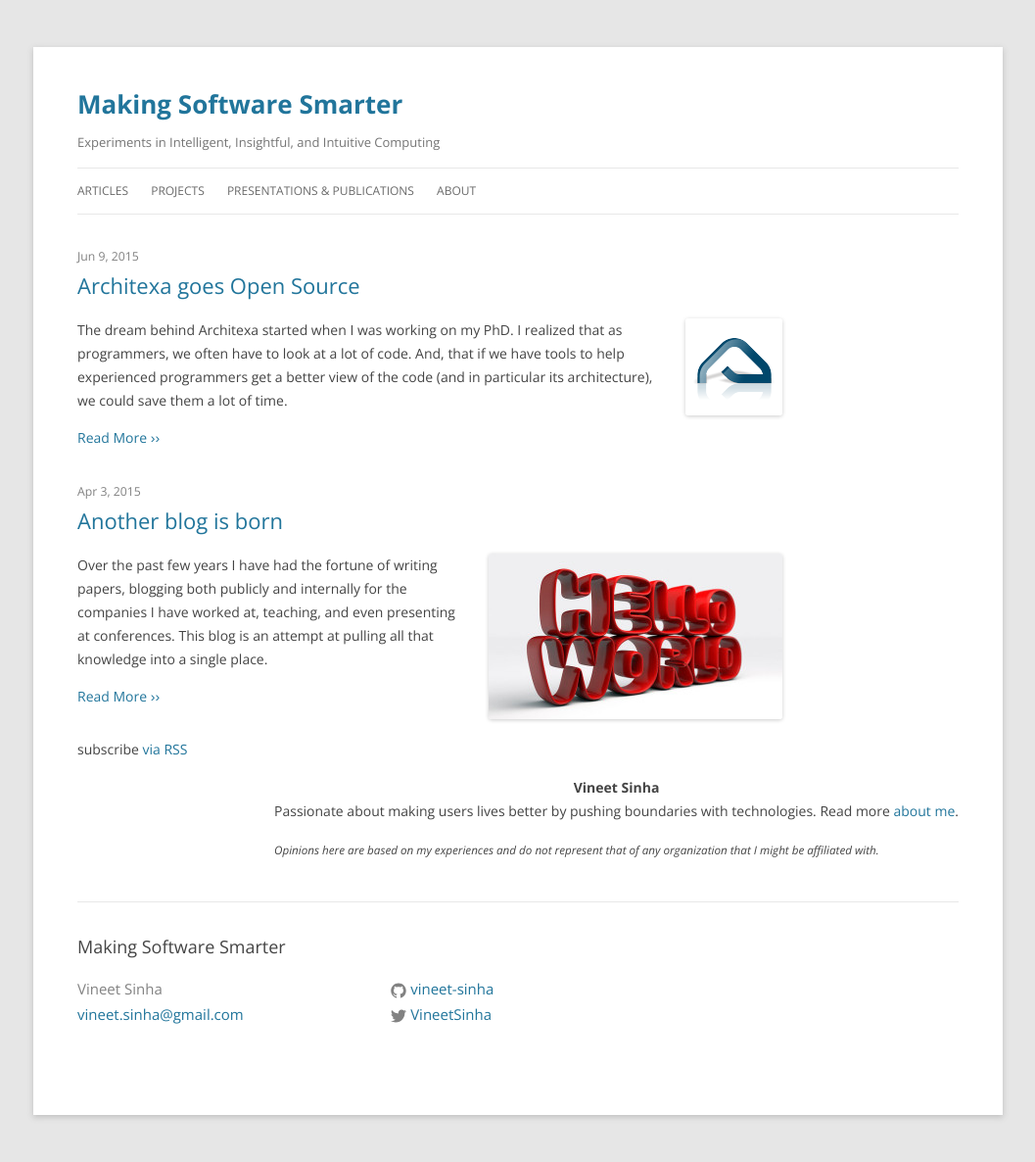
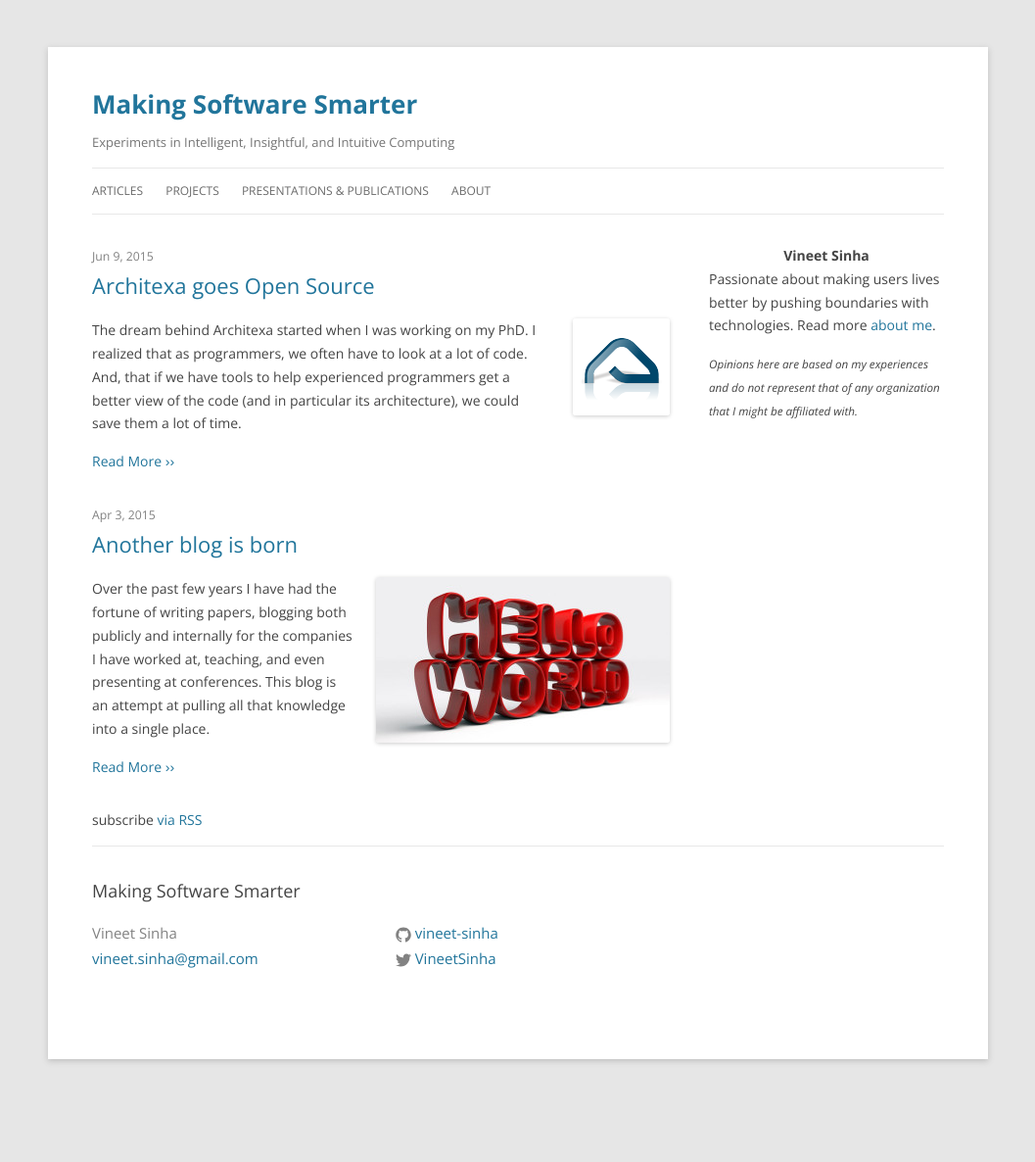
Before and after one commit to i3labs/i3labs.github.io, a Jekyll site: the page built from index.md, in a window 1280 px wide. Shown: the whole page at 98% size, without its empty margins (111-1168 px from the left). Built offline with Jekyll 4.4.1, drawn with Linux system fonts in a browser that asks for light colours; after the commit the page ends 1129 px from its top, so only the background shows below that.

Commit message:
making side nav look better

```diff
--- a/_sass/theme/_base.scss
+++ b/_sass/theme/_base.scss
@@ -183,8 +183,8 @@
  * Wrapper
  */
 .page-content/*, .wrapper*/ {
-  max-width: -webkit-calc(#{$content-width} - (#{$spacing-unit} * 2));
-  max-width:         calc(#{$content-width} - (#{$spacing-unit} * 2));
+  max-width: -webkit-calc(#{$content-width} - (#{$spacing-unit} * 1.5 * 2));
+  max-width:         calc(#{$content-width} - (#{$spacing-unit} * 1.5 * 2));
   margin-right: auto;
   margin-left: auto;
   padding-right: $spacing-unit;
--- a/_sass/theme/_layout.scss
+++ b/_sass/theme/_layout.scss
@@ -210,9 +210,11 @@
 .content {
   float: left;
   max-width: 80%;
+  max-width: 590px;
 }
 .sidebar {
   float: right;
+  max-width: 240px;
 }
 
 .post-list {
```
